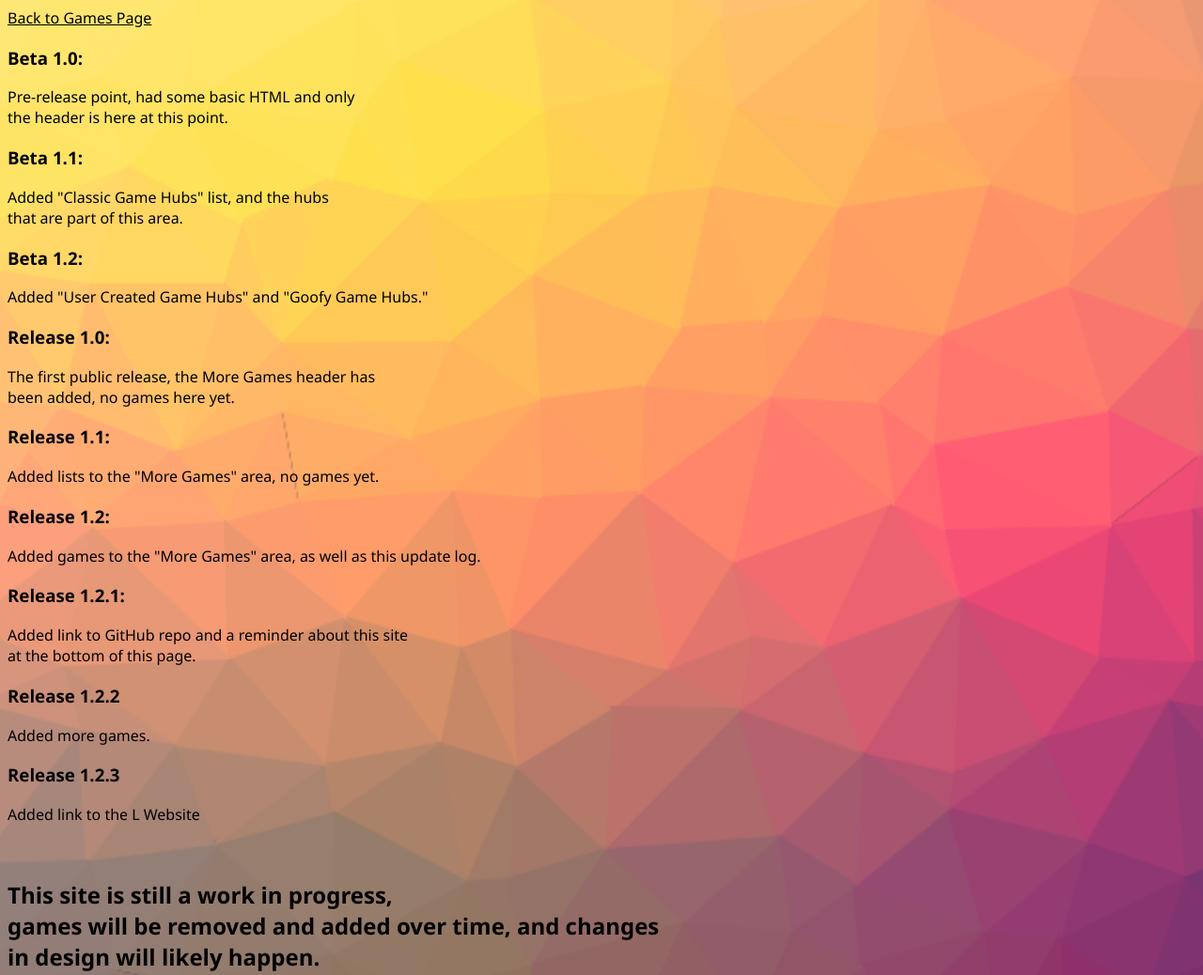
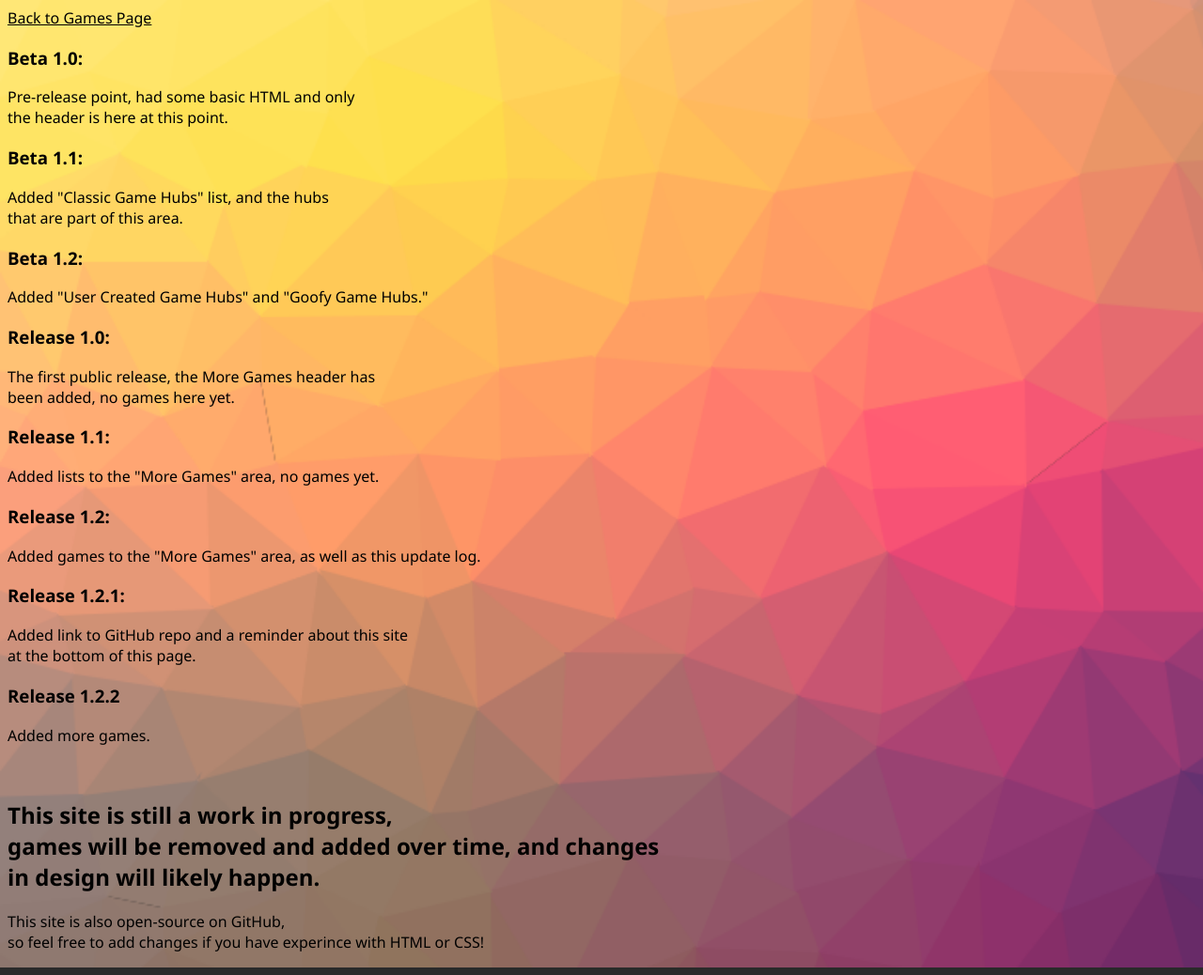
Before and after one commit to GageTheEpic/gagetheepic.github.io, a plain HTML site: page update-log.html in a window 1280 px wide. Shown: the top 1038 px of the page at 94% size. Drawn offline with Linux system fonts and the light colour scheme.

Commit message:
removed update note

```diff
--- a/update-log.html
+++ b/update-log.html
@@ -23,8 +23,6 @@
         <p>Added link to GitHub repo and a reminder about this site <br> at the bottom of this page.</p>
         <h3>Release 1.2.2</h3>
         <p>Added more games.</p>
-        <h3>Release 1.2.3</h3>
-        <p>Added link to the L Website</p>
         <br>
         <h2>This site is still a work in progress, <br>games will be removed and added over time, and changes <br>in design will likely happen.</h2>
         <p>This site is also open-source on GitHub, <br>so feel free to add changes if you have experince with HTML or CSS!</p>
```
